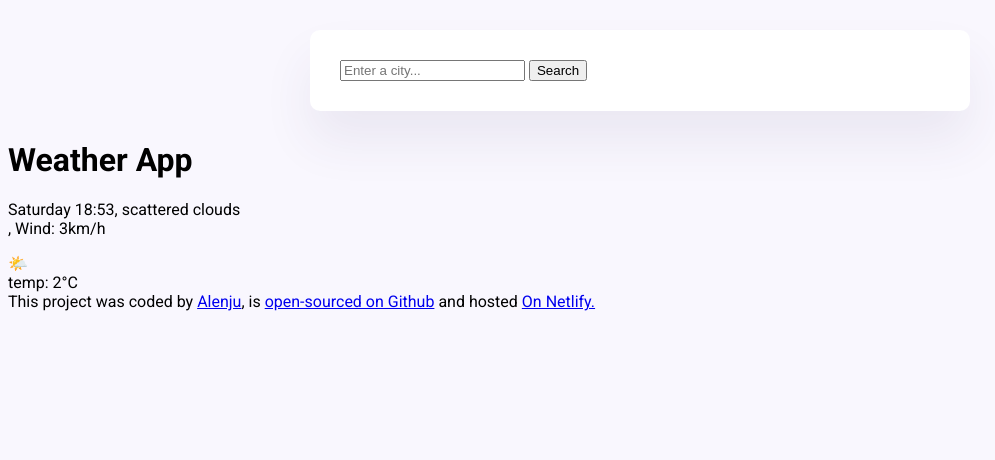
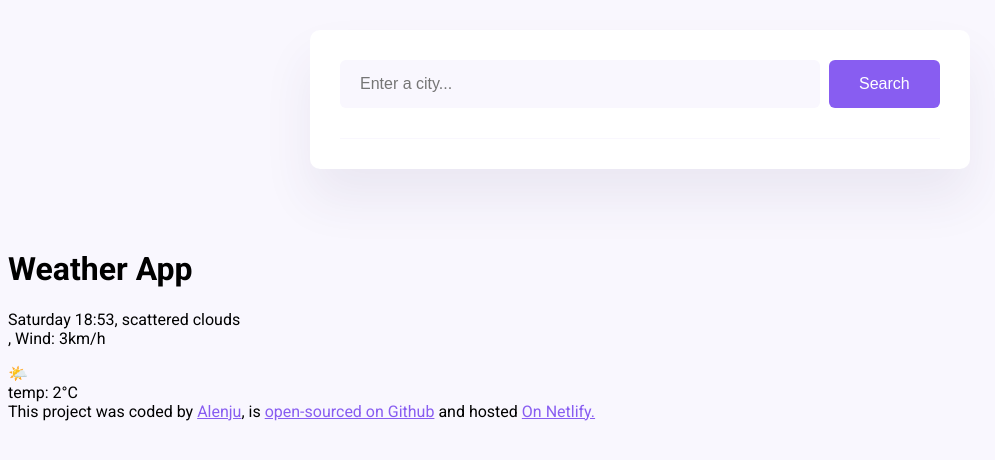
Before and after one commit to Alenju/My-Weather-App, a plain HTML site: page index.html in a window 1280 px wide. Shown: the whole page, without its empty margins (0-995 px from the left). Drawn offline with Linux system fonts and the light colour scheme.

Commit message:
Updated CSS

```diff
--- a/src/style.css
+++ b/src/style.css
@@ -11,3 +11,35 @@ body {
     box-shadow: 0 30px 50px rgba(65, 50, 100, 0.08);
     padding: 30px;
 }
+
+a {
+    color: #885df1;
+}
+
+header {
+    border-bottom: 1px solid #f9f7fe;
+    padding: 0 0 30px 0;
+}
+
+.search-form-input {
+    background-color: #f9f7fe;
+    border: none;
+    border-radius: 6px;
+    width: 80%;
+    font-size: 16px;
+    padding: 15px 20px;
+}
+
+.search-form-button {
+    background: #885df1;
+    padding: 15px 30px;
+    border: none;
+    font-size: 16px;
+    margin-left: 5px;
+    border-radius: 6px;
+    color: white;
+}
+
+main {
+    padding: 30px 0;
+}
```
